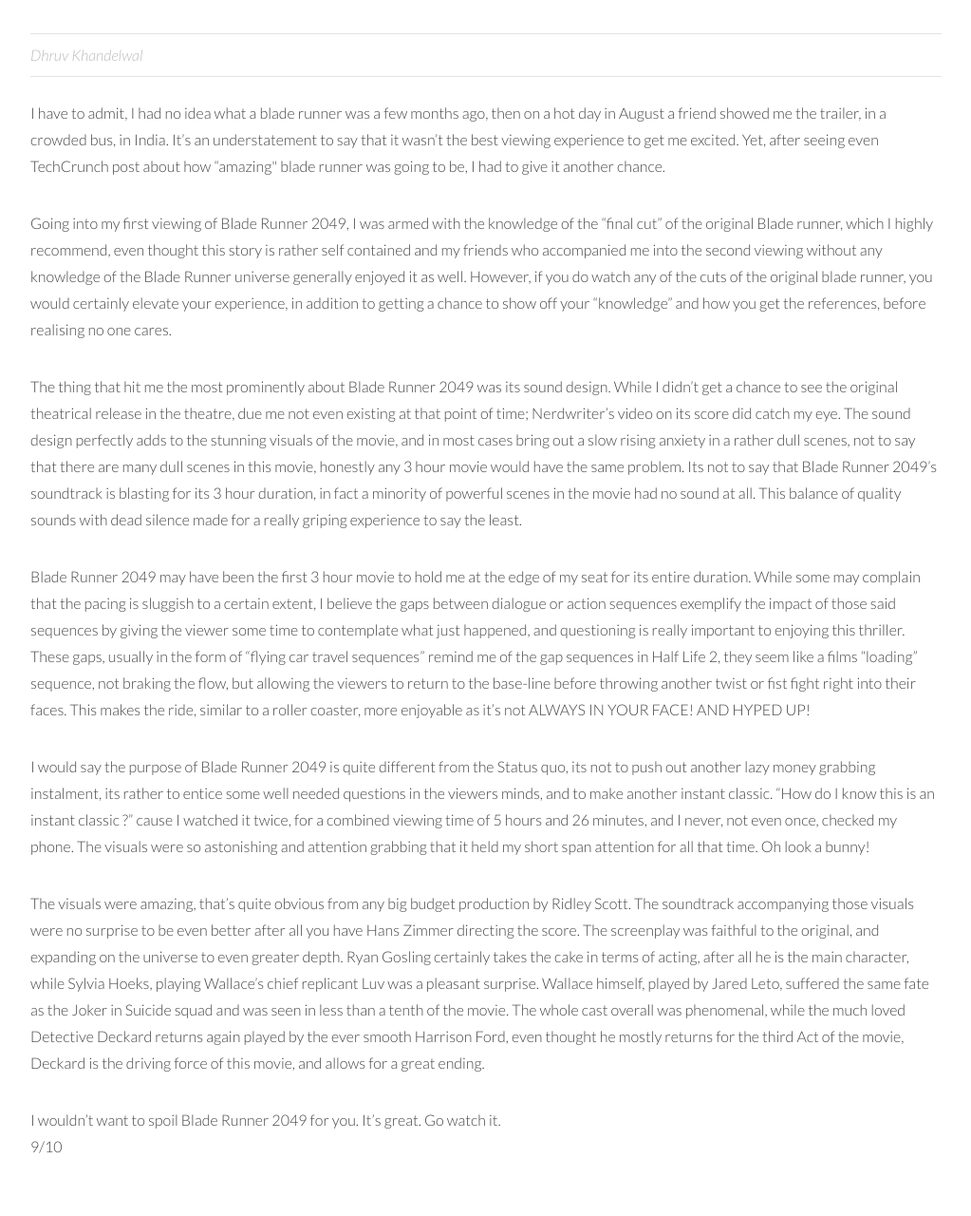
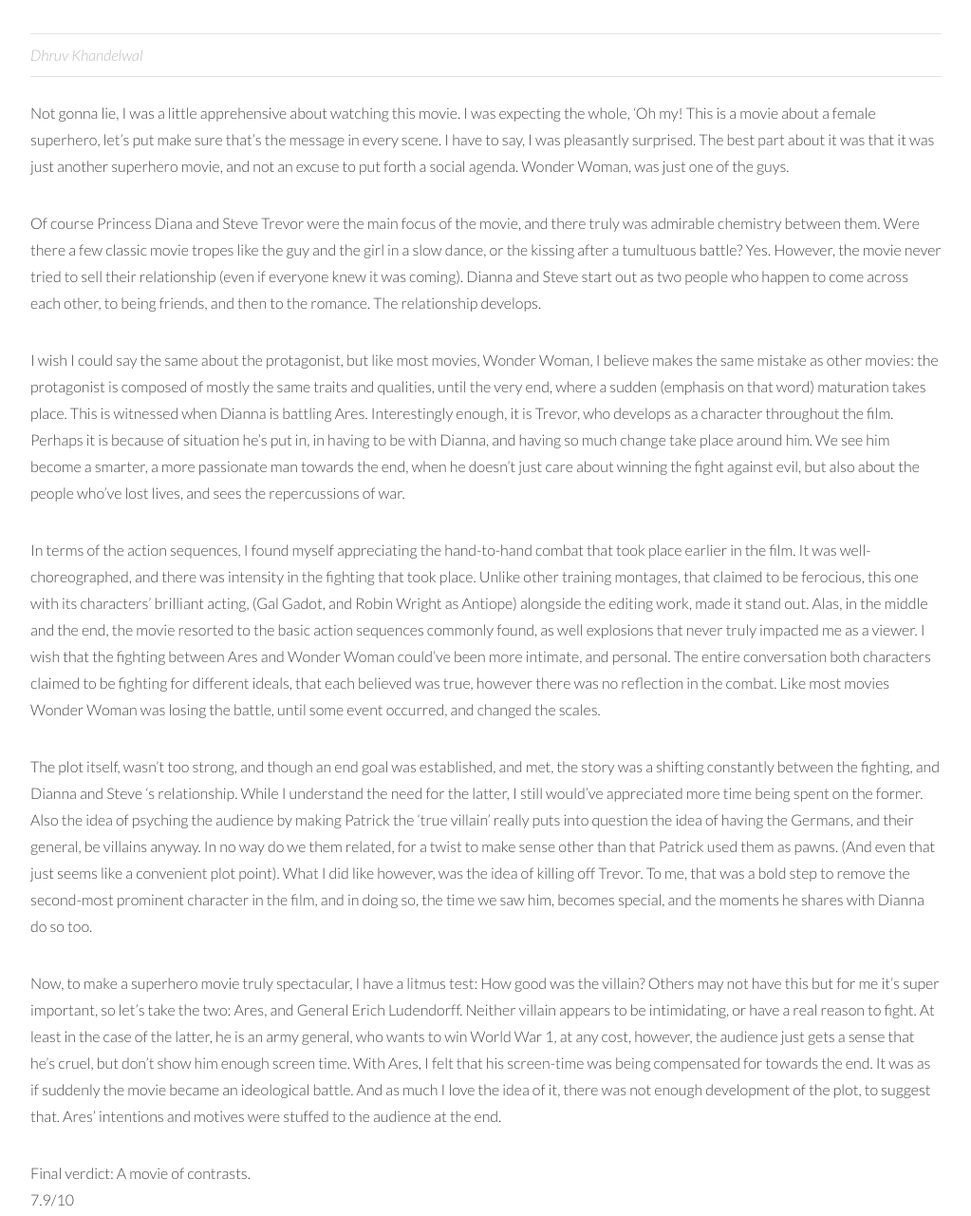
Before and after one commit to mdj117/PseudoCritic, a plain HTML site: page wonder-woman.html in a window 1280 px wide. Shown: the part 680-1960 px from the top of the page at 95% size, without its empty margins (128-1151 px from the left). Drawn offline with Linux system fonts and the light colour scheme.

Commit message:
ww update

```diff
--- a/wonder-woman.html
+++ b/wonder-woman.html
@@ -47,23 +47,23 @@
 					<div class="parallax">
 					</div>
 					<header>
-						<h1>""</h1>
+						<h1>"A Movie of Contrasts."</h1>
 						<p class="info">Dhruv Khandelwal</p>
 					</header>
 
-<p>I have to admit, I had no idea what a blade runner was a few months ago, then on a hot day in August a friend showed me the trailer, in a crowded bus, in India. It’s an understatement to say that it wasn’t the best viewing experience to get me excited. Yet, after seeing even TechCrunch post about how “amazing" blade runner was going to be, I had to give it another chance.</p>
+<p>Not gonna lie, I was a little apprehensive about watching this movie. I was expecting the whole, ‘Oh my! This is a movie about a female superhero, let’s put make sure that’s the message in every scene. I have to say, I was pleasantly surprised. The best part about it was that it was just another superhero movie, and not an excuse to put forth a social agenda. Wonder Woman, was just one of the guys.</p>
 
-<p>Going into my first viewing of Blade Runner 2049, I was armed with the knowledge of the “final cut” of the original Blade runner, which I highly recommend, even thought this story is rather self contained and my friends who accompanied me into the second viewing without any knowledge of the Blade Runner universe generally enjoyed it as well. However, if you do watch any of the cuts of the original blade runner, you would certainly elevate your experience, in addition to getting a chance to show off your “knowledge” and how you get the references, before realising no one cares.</p>
+<p>Of course Princess Diana and Steve Trevor were the main focus of the movie, and there truly was admirable chemistry between them. Were there a few classic movie tropes like the guy and the girl in a slow dance, or the kissing after a tumultuous battle? Yes. However, the movie never tried to sell their relationship (even if everyone knew it was coming). Dianna and Steve start out as two people who happen to come across each other, to being friends, and then to the romance. The relationship develops.</p>
 
-<p>The thing that hit me the most prominently about Blade Runner 2049 was its sound design. While I didn’t get a chance to see the original theatrical release in the theatre, due me not even existing at that point of time; Nerdwriter’s video on its score did catch my eye. The sound design perfectly adds to the stunning visuals of the movie, and in most cases bring out a slow rising anxiety in a rather dull scenes, not to say that there are many dull scenes in this movie, honestly any 3 hour movie would have the same problem. Its not to say that Blade Runner 2049’s soundtrack is blasting for its 3 hour duration, in fact a minority of powerful scenes in the movie had no sound at all. This balance of quality sounds with dead silence made for a really griping experience to say the least.</p>
+<p>I wish I could say the same about the protagonist, but like most movies, Wonder Woman, I believe makes the same mistake as other movies: the protagonist is composed of mostly the same traits and qualities, until the very end, where a sudden (emphasis on that word) maturation takes place. This is witnessed when Dianna is battling Ares. Interestingly enough, it is Trevor, who develops as a character throughout the film. Perhaps it is because of situation he’s put in, in having to be with Dianna, and having so much change take place around him. We see him become a smarter, a more passionate man towards the end, when he doesn’t just care about winning the fight against evil, but also about the people who’ve lost lives, and sees the repercussions of war.</p>
 
-<p>Blade Runner 2049 may have been the first 3 hour movie to hold me at the edge of my seat for its entire duration. While some may complain that the pacing is sluggish to a certain extent, I believe the gaps between dialogue or action sequences exemplify the impact of those said sequences by giving the viewer some time to contemplate what just happened, and questioning is really important to enjoying this thriller. These gaps, usually in the form of “flying car travel sequences” remind me of the gap sequences in Half Life 2, they seem like a films “loading” sequence, not braking the flow, but allowing the viewers to return to the base-line before throwing another twist or fist fight right into their faces. This makes the ride, similar to a roller coaster, more enjoyable as it’s not ALWAYS IN YOUR FACE! AND HYPED UP!</p>
+<p>In terms of the action sequences, I found myself appreciating the hand-to-hand combat that took place earlier in the film. It was well-choreographed, and there was intensity in the fighting that took place. Unlike other training montages, that claimed to be ferocious, this one with its characters’ brilliant acting, (Gal Gadot, and Robin Wright as Antiope) alongside the editing work, made it stand out. Alas, in the middle and the end, the movie resorted to the basic action sequences commonly found, as well explosions that never truly impacted me as a viewer. I wish that the fighting between Ares and Wonder Woman could’ve been more intimate, and personal. The entire conversation both characters claimed to be fighting for different ideals, that each believed was true, however there was no reflection in the combat. Like most movies Wonder Woman was losing the battle, until some event occurred, and changed the scales.</p>
 
-<p>I would say the purpose of Blade Runner 2049 is quite different from the Status quo, its not to push out another lazy money grabbing instalment, its rather to entice some well needed questions in the viewers minds, and to make another instant classic. “How do I know this is an instant classic ?” cause I watched it twice, for a combined viewing time of 5 hours and 26 minutes, and I never, not even once, checked my phone. The visuals were so astonishing and attention grabbing that it held my short span attention for all that time. Oh look a bunny!</p>
+<p>The plot itself, wasn’t too strong, and though an end goal was established, and met, the story was a shifting constantly between the fighting, and Dianna and Steve ‘s relationship. While I understand the need for the latter, I still would’ve appreciated more time being spent on the former. Also the idea of psyching the audience by making Patrick the ‘true villain’ really puts into question the idea of having the Germans, and their general, be villains anyway. In no way do we them related, for a twist to make sense other than that Patrick used them as pawns. (And even that just seems like a convenient plot point). What I did like however, was the idea of killing off Trevor. To me, that was a bold step to remove the second-most prominent character in the film, and in doing so, the time we saw him, becomes special, and the moments he shares with Dianna do so too.</p>
 
-<p>The visuals were amazing, that’s quite obvious from any big budget production by Ridley Scott. The soundtrack accompanying those visuals were no surprise to be even better after all you have Hans Zimmer directing the score. The screenplay was faithful to the original, and expanding on the universe to even greater depth. Ryan Gosling certainly takes the cake in terms of acting, after all he is the main character, while Sylvia Hoeks, playing Wallace’s chief replicant Luv was a pleasant surprise. Wallace himself, played by Jared Leto, suffered the same fate as the Joker in Suicide squad and was seen in less than a tenth of the movie. The whole cast overall was phenomenal, while the much loved Detective Deckard returns again played by the ever smooth Harrison Ford, even thought he mostly returns for the third Act of the movie, Deckard is the driving force of this movie, and allows for a great ending.</p>
+<p>Now, to make a superhero movie truly spectacular, I have a litmus test: How good was the villain? Others may not have this but for me it’s super important, so let’s take the two: Ares, and General Erich Ludendorff. Neither villain appears to be intimidating, or have a real reason to fight. At least in the case of the latter, he is an army general, who wants to win World War 1, at any cost, however, the audience just gets a sense that he’s cruel, but don’t show him enough screen time. With Ares, I felt that his screen-time was being compensated for towards the end. It was as if suddenly the movie became an ideological battle. And as much I love the idea of it, there was not enough development of the plot, to suggest that. Ares’ intentions and motives were stuffed to the audience at the end.</p>
 
-<p>I wouldn’t want to spoil Blade Runner 2049 for you. It’s great. Go watch it.<br>9/10</p>
+<p>Final verdict: A movie of contrasts.<br>7.9/10</p>
 </div>
 			</section>
 
```
Also changed, not shown: film-reviews.html (+2 -2 lines), index.html (+2 -2 lines).
